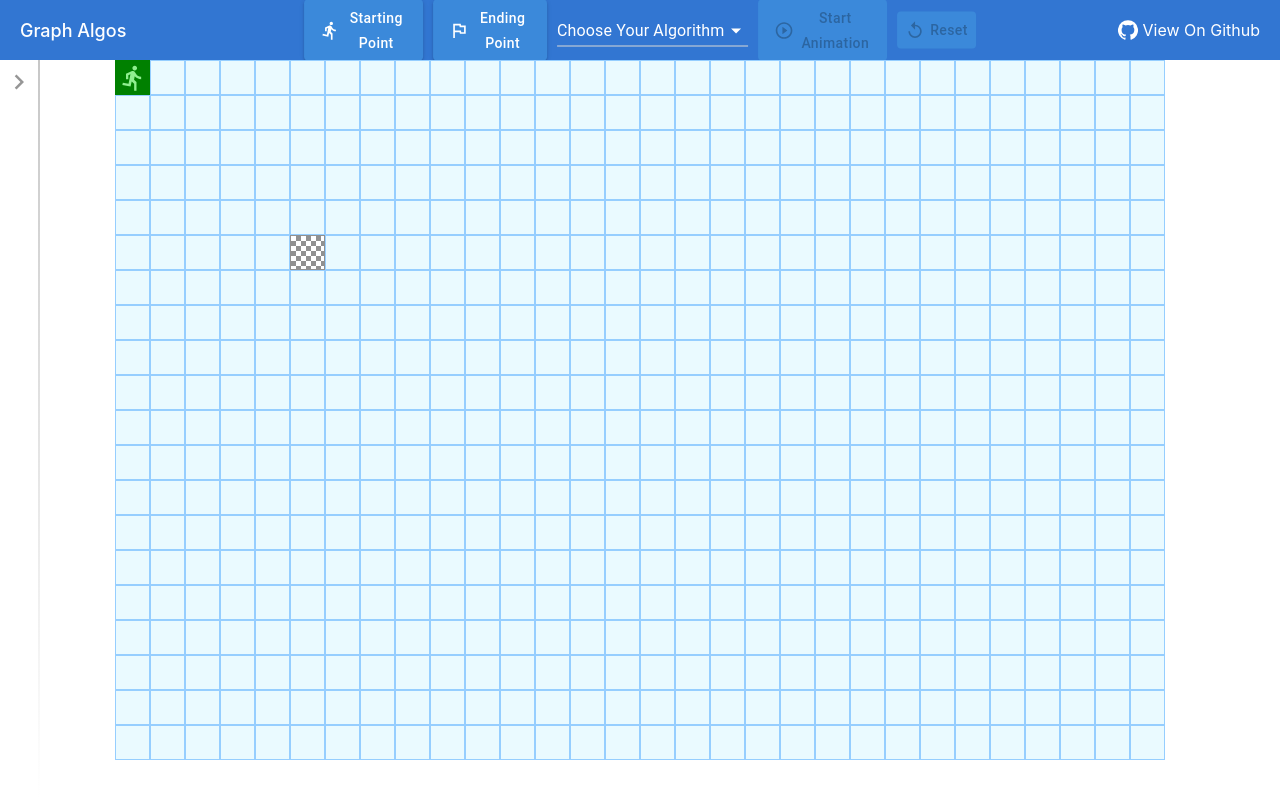
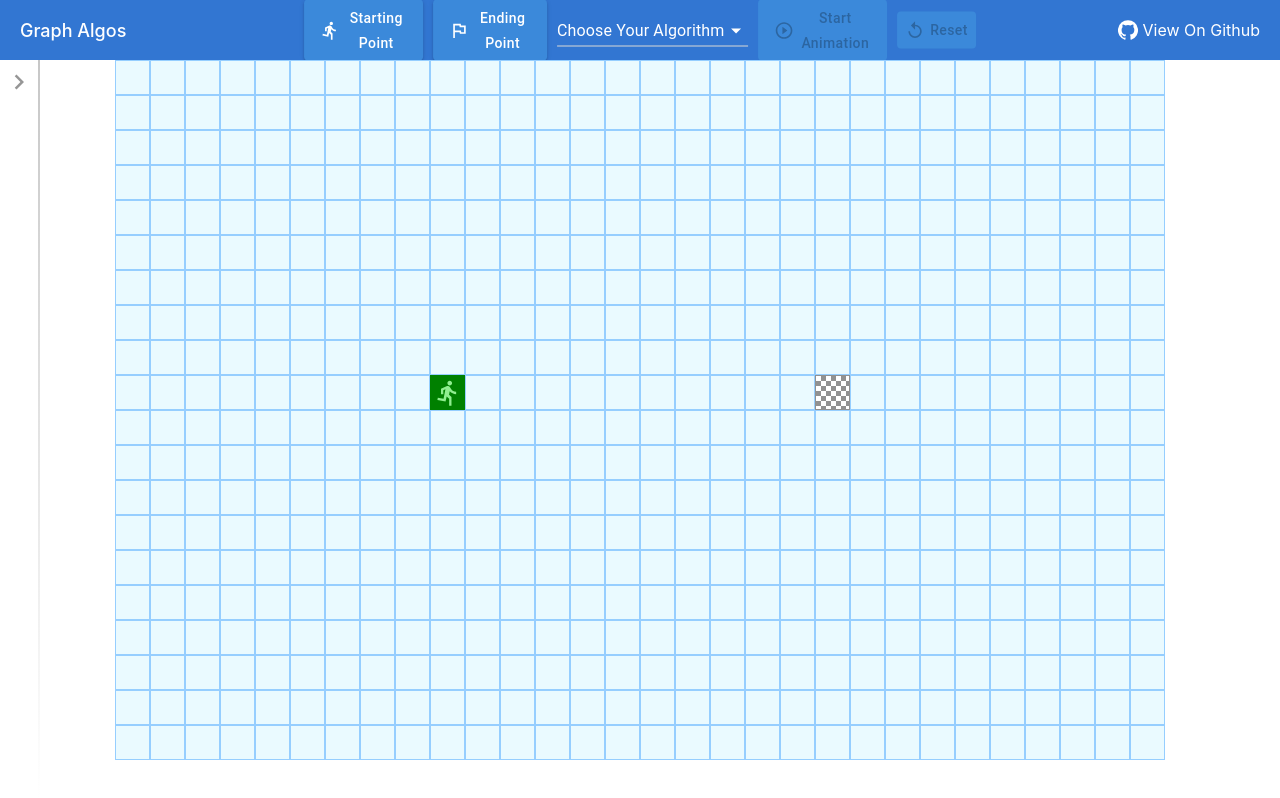
Before and after one commit to DanielJDupont/graph-algos, a Next.js app: page / in a window 1280 px wide. Built offline with nearby package versions, Linux system fonts and the light colour scheme.

Commit message:
moved start positions to middle of grid with space around

```diff
--- a/components/matrixContext.tsx
+++ b/components/matrixContext.tsx
@@ -14,8 +14,8 @@ const MatrixProvider = ({ children }) => {
   const [isDisplayingAlgorithm, setIsDisplayingAlgorithm] = useState(false);
 
   // The points where the algorithm begins and ends.
-  const [startSquareID, setStartSquareID] = useState('0 0');
-  const [endSquareID, setEndSquareID] = useState('5 5');
+  const [startSquareID, setStartSquareID] = useState('9 9');
+  const [endSquareID, setEndSquareID] = useState('9 20');
 
   // The option the user has picked to either set the start, set the end, or set blockers.
   const [mouseMode, setMouseMode] = useState(MouseMode.NormalPoint);
```
